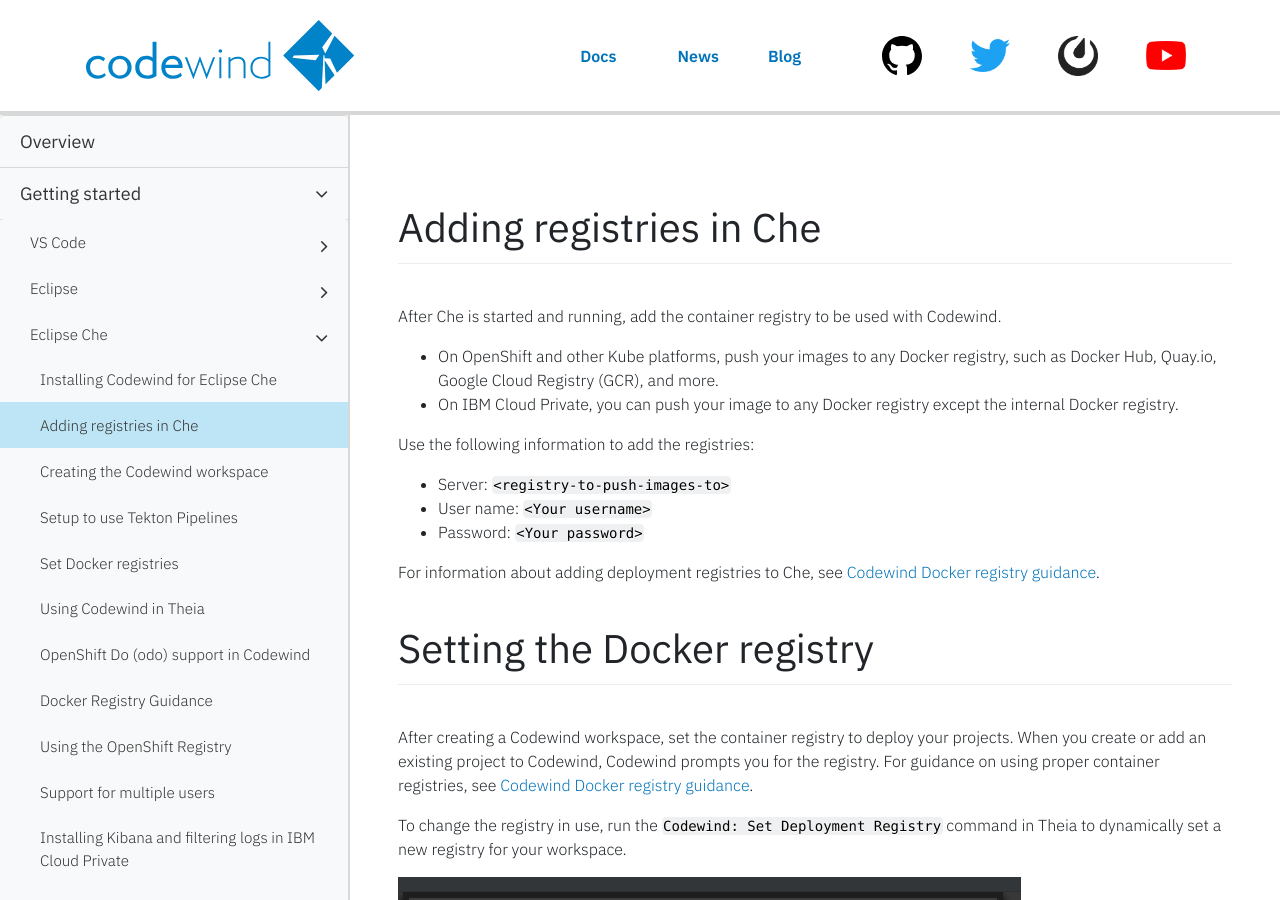
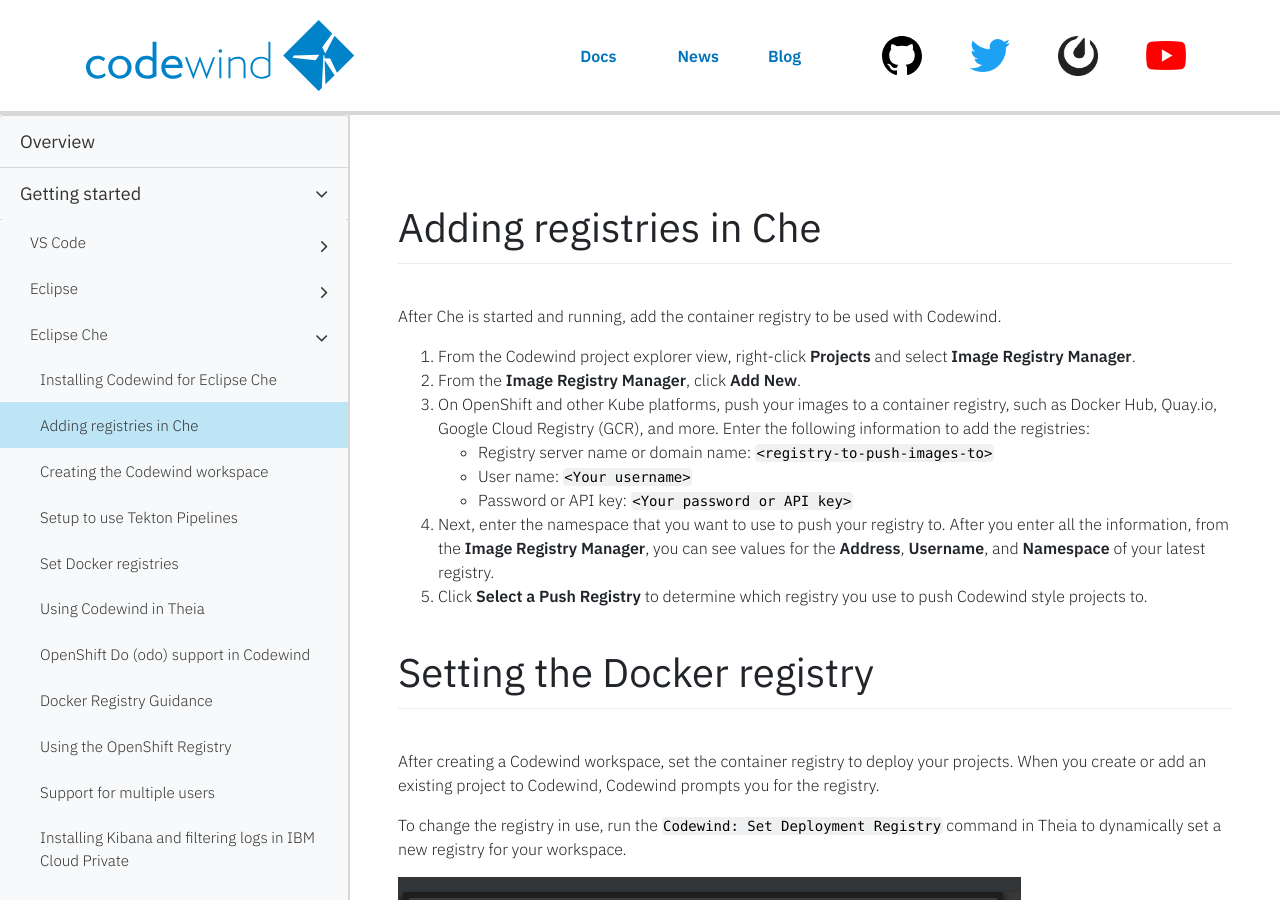
Before and after one commit to eclipse-archived/codewind-docs, a Jekyll site: the page built from docs/_documentations/mdt-che-setupregistries.md, in a window 1280 px wide and 900 px high. Built offline with Jekyll 4.4.1, drawn with Linux system fonts in a browser that asks for light colours; nearby versions of some CDN libraries; comment, search, counter and statistics services are not loaded; some of the changed text lies outside the part shown.

Commit message:
Update adding registries

```diff
--- a/docs/_documentations/mdt-che-setupregistries.md
+++ b/docs/_documentations/mdt-che-setupregistries.md
@@ -10,19 +10,17 @@ type: document
 
 # Adding registries in Che
 After Che is started and running, add the container registry to be used with Codewind.
-
-- On OpenShift and other Kube platforms, push your images to any Docker registry, such as Docker Hub, Quay.io, Google Cloud Registry (GCR), and more.
-- On IBM Cloud Private, you can push your image to any Docker registry except the internal Docker registry.
-
-Use the following information to add the registries:
-  - Server: `<registry-to-push-images-to>`
+1. From the Codewind project explorer view, right-click **Projects** and select **Image Registry Manager**.
+2. From the **Image Registry Manager**, click **Add New**.
+3. On OpenShift and other Kube platforms, push your images to a container registry, such as Docker Hub, Quay.io, Google Cloud Registry (GCR), and more. Enter the following information to add the registries:
+  - Registry server name or domain name: `<registry-to-push-images-to>`
   - User name: `<Your username>`
-  - Password: `<Your password>`
-
-For information about adding deployment registries to Che, see [Codewind Docker registry guidance](#codewind-docker-registry-guidance).
+  - Password or API key: `<Your password or API key>`
+4. Next, enter the namespace that you want to use to push your registry to. After you enter all the information, from the **Image Registry Manager**, you can see values for the **Address**, **Username**, and **Namespace** of your latest registry.
+5. Click **Select a Push Registry** to determine which registry you use to push Codewind style projects to.
 
 # Setting the Docker registry
-After creating a Codewind workspace, set the container registry to deploy your projects. When you create or add an existing project to Codewind, Codewind prompts you for the registry. For guidance on using proper container registries, see [Codewind Docker registry guidance](#codewind-docker-registry-guidance).
+After creating a Codewind workspace, set the container registry to deploy your projects. When you create or add an existing project to Codewind, Codewind prompts you for the registry.
 
 To change the registry in use, run the `Codewind: Set Deployment Registry` command in Theia to dynamically set a new registry for your workspace. <br>
 
@@ -60,7 +58,7 @@ These examples show recommended values for common registries. The following depl
     - Credentials: OpenShift user name and access token
 
 ### Specifying image registries for Codewind
-Three scenarios in Codewind require you to specify which image registry is in use:
+The following scenarios in Codewind require you to specify which image registry is in use:
 
 - In the following scenario, configure Codewind with an image registry to push the application image to that specific image registry:
     - Run Codewind on a remote Kubernetes cluster, including Che, to develop a Codewind style project.
@@ -71,10 +69,7 @@ Three scenarios in Codewind require you to specify which image registry is in us
     - Run Codewind locally to develop an Appsody style project.
     - The image registry for the Appsody stack requires credentials.
 
-If you do not develop any Codewind style projects, and you use an image registry that does not require credentials, then you do not need to specify an image registry.
+If you do not develop any Codewind style projects, and you use an image registry that does not require credentials, you do not need to specify an image registry.
 
 ### Adding registries to OKD and OpenShift
 To use the OpenShift internal Docker registry with Codewind, see [Adding the OpenShift internal registry with Codewind](openshiftregistry.html).
-
-Next step: [Create Codewind workspace](mdt-che-createcodewindworkspace.html)
-Next step: [Using Codewind in Theia](mdt-che-usingtheia.html)
```
Also changed, not shown: other parts of docs/_documentations/mdt-che-setupregistries.md (+1 -1 lines).
